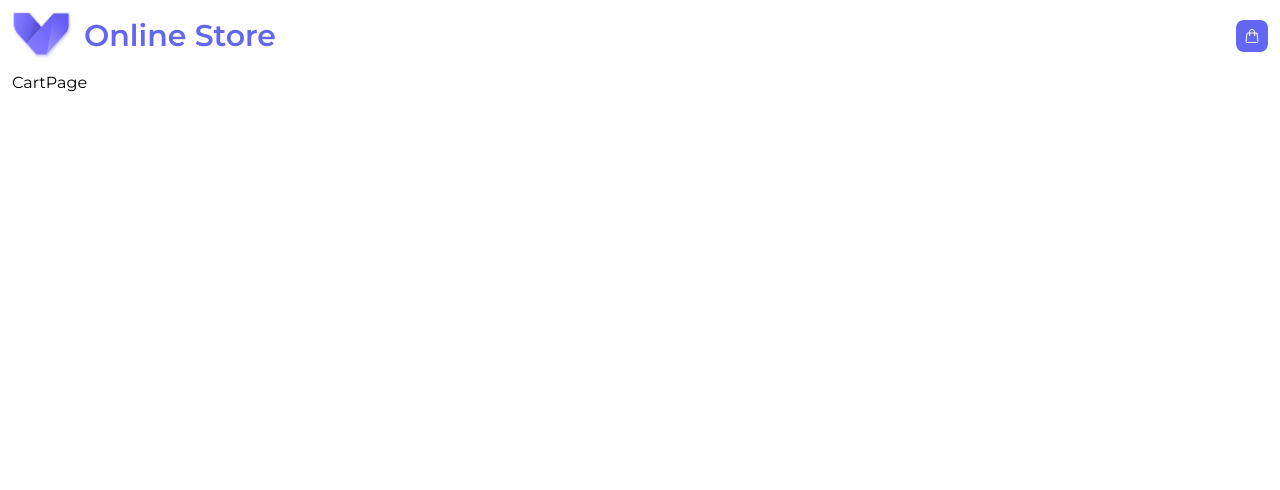
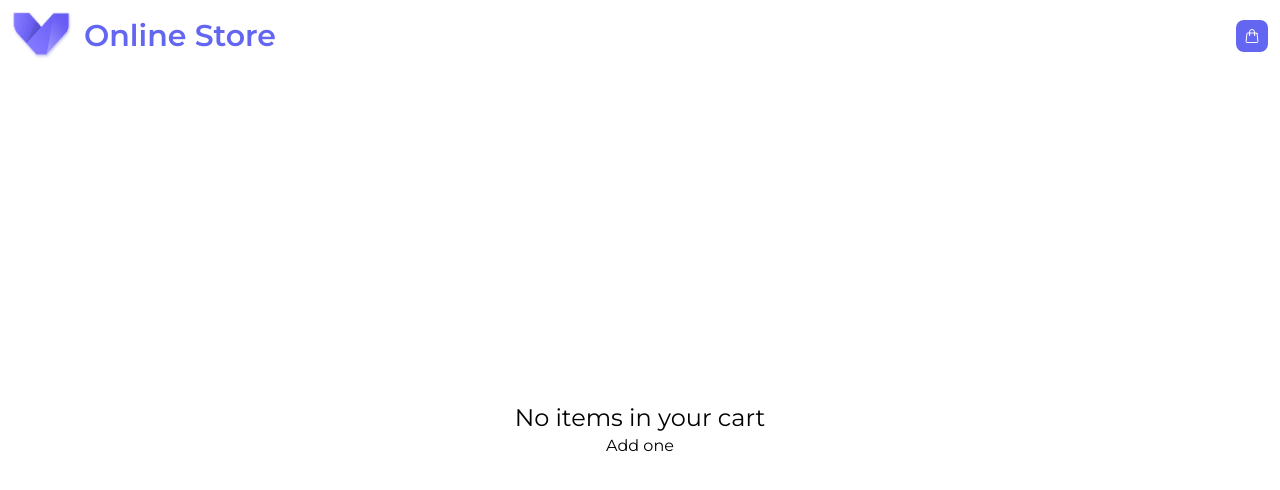
Before and after one commit to bxr5xrk/electronix-client, a React (Vite) app: page /cart in a window 1280 px wide. Shown: the top 490 px of the page. Built offline with nearby package versions, Linux system fonts and the light colour scheme.

Commit message:
added full screen message  and title components

```diff
--- /dev/null
+++ b/src/components/FullScreenMessage/index.tsx
@@ -0,0 +1,16 @@
+interface FullScreenMessageProps {
+    title: string;
+    description: string;
+}
+
+export default function FullScreenMessage({
+    title,
+    description
+}: FullScreenMessageProps) {
+    return (
+        <div className="w-full h-full flex flex-col items-center justify-center">
+            <h1 className="text-2xl">{title}</h1>
+            <h3>{description}</h3>
+        </div>
+    );
+}
--- /dev/null
+++ b/src/components/PageTitle/index.tsx
@@ -0,0 +1,13 @@
+import React from 'react';
+
+interface PageTitleProps {
+    title: string;
+}
+
+export default function PageTitle({ title }: PageTitleProps) {
+    return (
+        <h1 className="w-full text-center p-3 text-black font-semibold text-3xl">
+            {title}
+        </h1>
+    );
+}
--- a/src/pages/Cart/index.tsx
+++ /dev/null
@@ -1,5 +0,0 @@
-import React from 'react';
-
-export default function CartPage() {
-    return <div>CartPage</div>;
-}
--- /dev/null
+++ b/src/pages/CartPage/index.tsx
@@ -0,0 +1,26 @@
+import React from 'react';
+import { useAppSelector } from '../../app/store';
+import FullScreenMessage from '../../components/FullScreenMessage';
+import PageTitle from '../../components/PageTitle';
+import ProductList from '../../components/ProductList';
+import { selectCart } from '../../features/cart/cartSlice';
+
+export default function CartPage() {
+    const { cartItems } = useAppSelector(selectCart);
+
+    if (cartItems.length === 0) {
+        return (
+            <FullScreenMessage
+                title="No items in your cart"
+                description="Add one"
+            />
+        );
+    }
+
+    return (
+        <>
+            <PageTitle title="Cart" />
+            {cartItems !== undefined ? <ProductList items={cartItems} /> : null}
+        </>
+    );
+}
--- a/src/pages/MainPage/components/ProductsList/index.tsx
+++ b/src/pages/MainPage/components/ProductsList/index.tsx
@@ -1,6 +1,7 @@
 /* eslint-disable indent */
 import { useMemo } from 'react';
 import { useAppSelector } from '../../../../app/store';
+import FullScreenMessage from '../../../../components/FullScreenMessage';
 import ProductList from '../../../../components/ProductList';
 import CenterSpinner from '../../../../components/Spinner/CenterSpinner';
 import { useGetProducts } from '../../../../features/products/productsService';
@@ -34,10 +35,7 @@ export default function ProductsList() {
 
     if (query.length > 0 && isSuccess && products?.length === 0) {
         return (
-            <div className="w-full h-full flex flex-col items-center justify-center">
-                <h1 className="text-2xl">Nothing found</h1>
-                <h3>Try again</h3>
-            </div>
+            <FullScreenMessage title="Nothing found" description="Try again" />
         );
     }
 
--- a/src/pages/WatchListPage/index.tsx
+++ b/src/pages/WatchListPage/index.tsx
@@ -1,4 +1,6 @@
 import { useAppSelector } from '../../app/store';
+import FullScreenMessage from '../../components/FullScreenMessage';
+import PageTitle from '../../components/PageTitle';
 import ProductList from '../../components/ProductList';
 import { selectWatchList } from '../../features/watchList/watchListSlice';
 
@@ -7,14 +9,20 @@ export default function WatchListPage() {
 
     if (watchListItems.length === 0) {
         return (
-            <div className="w-full h-full flex flex-col items-center justify-center">
-                <h1 className="text-2xl">No items in your watch list</h1>
-                <h3>Add one</h3>
-            </div>
+            <FullScreenMessage
+                title="No items in your watch list"
+                description="Add one"
+            />
         );
     }
 
-    return watchListItems !== undefined ? (
-        <ProductList items={watchListItems} />
-    ) : null;
+    return (
+        <>
+            <PageTitle title="Watch list" />
+
+            {watchListItems !== undefined ? (
+                <ProductList items={watchListItems} />
+            ) : null}
+        </>
+    );
 }
--- a/src/routes.tsx
+++ b/src/routes.tsx
@@ -3,7 +3,7 @@ import { createBrowserRouter } from 'react-router-dom';
 import Layout from './layout';
 
 const MainPage = lazy(async () => await import('./pages/MainPage'));
-const CartPage = lazy(async () => await import('./pages/Cart'));
+const CartPage = lazy(async () => await import('./pages/CartPage'));
 const WatchListPage = lazy(async () => await import('./pages/WatchListPage'));
 
 export const routes = createBrowserRouter([
```
